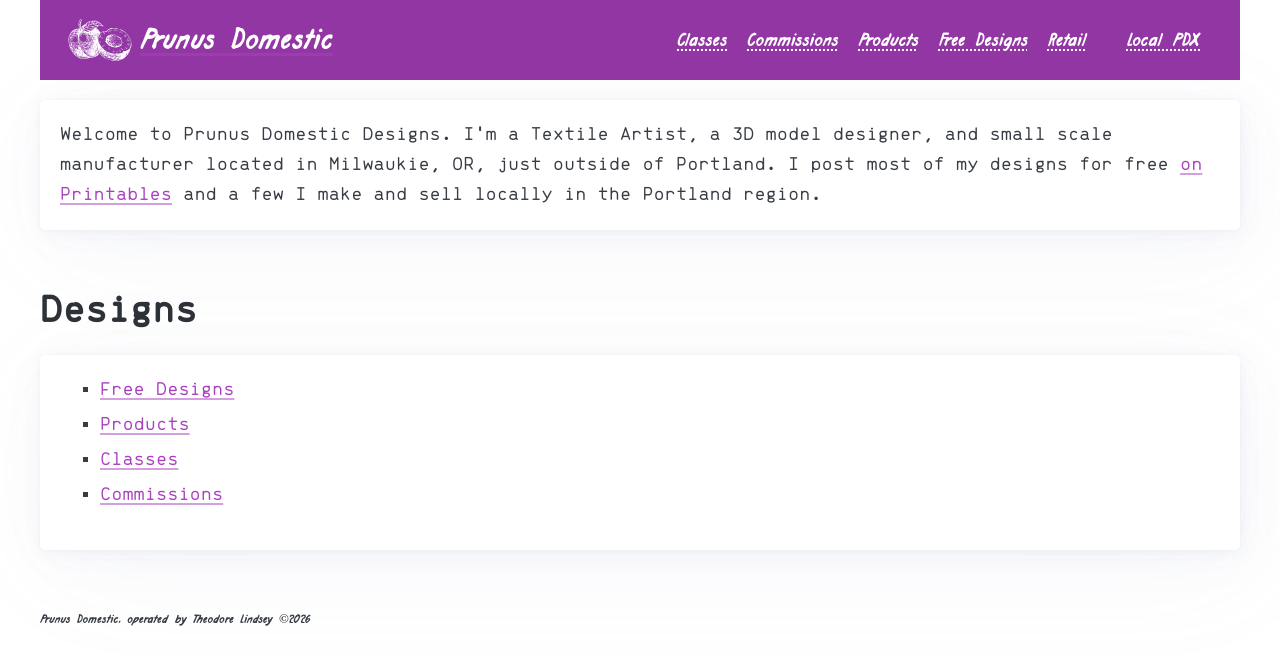
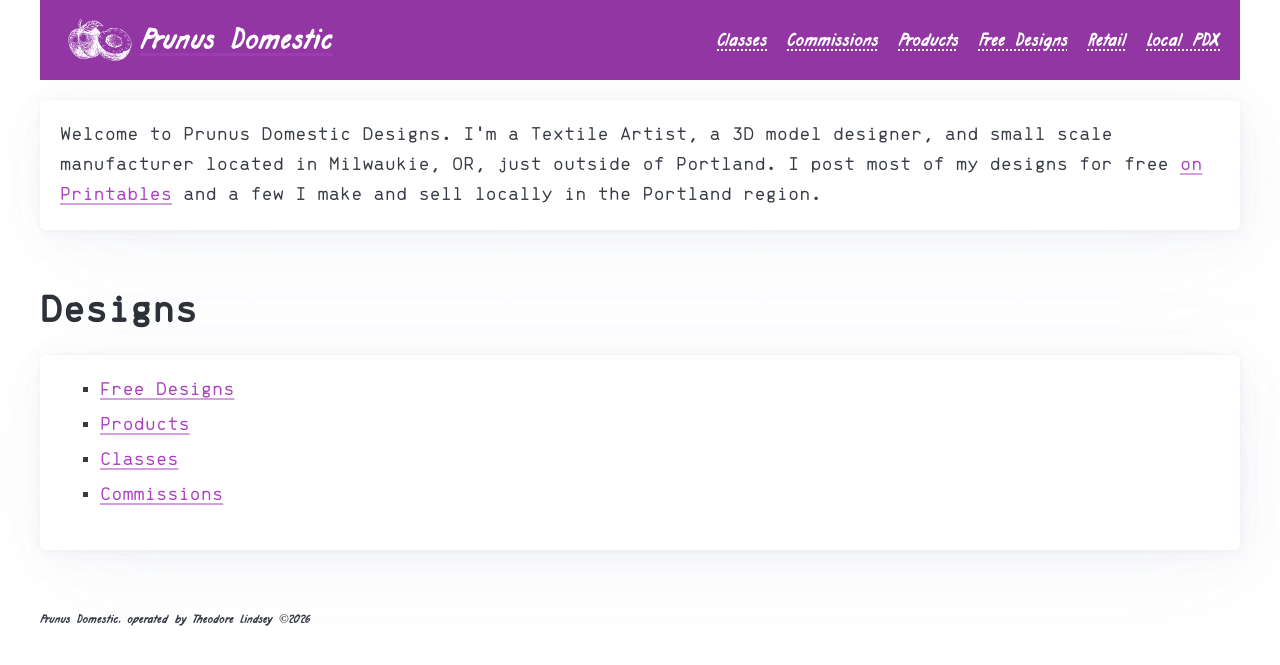
Before and after one commit to RagingRoosevelt/prunusdomestic_com, a Jekyll site: the page built from index.html, in a window 1280 px wide. Shown: the top 665 px of the page. Built offline with Jekyll 4.4.1, drawn with Linux system fonts in a browser that asks for light colours.

Commit message:
Fix nav link alignment

```diff
--- a/css/main.css
+++ b/css/main.css
@@ -247,9 +247,6 @@ header {
   & nav a {
     text-decoration: dotted underline;
   }
-  & nav :last-child {
-    padding: 0 1rem;
-  }
   & div#hero {
     margin-right: auto;
     display: flex;
```
